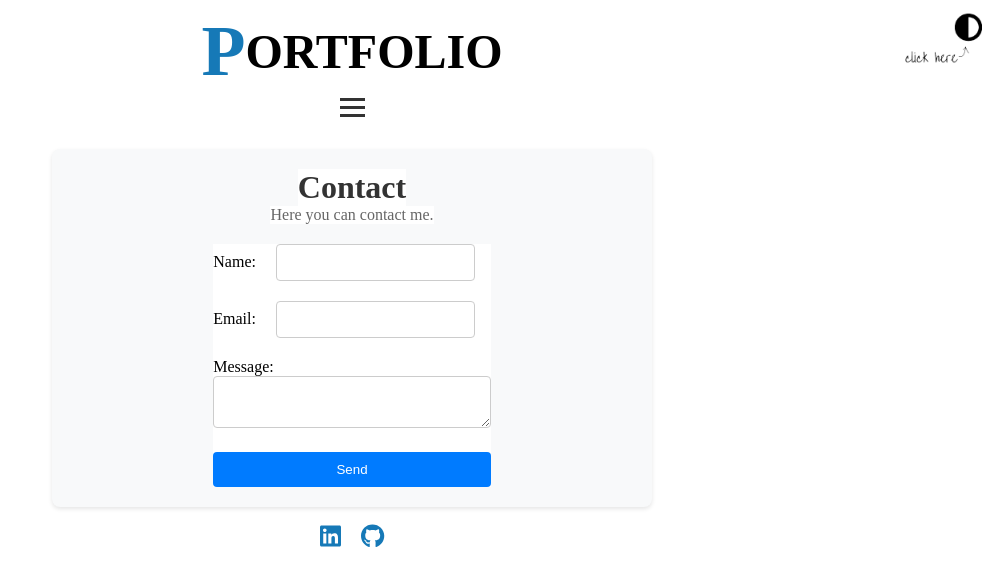
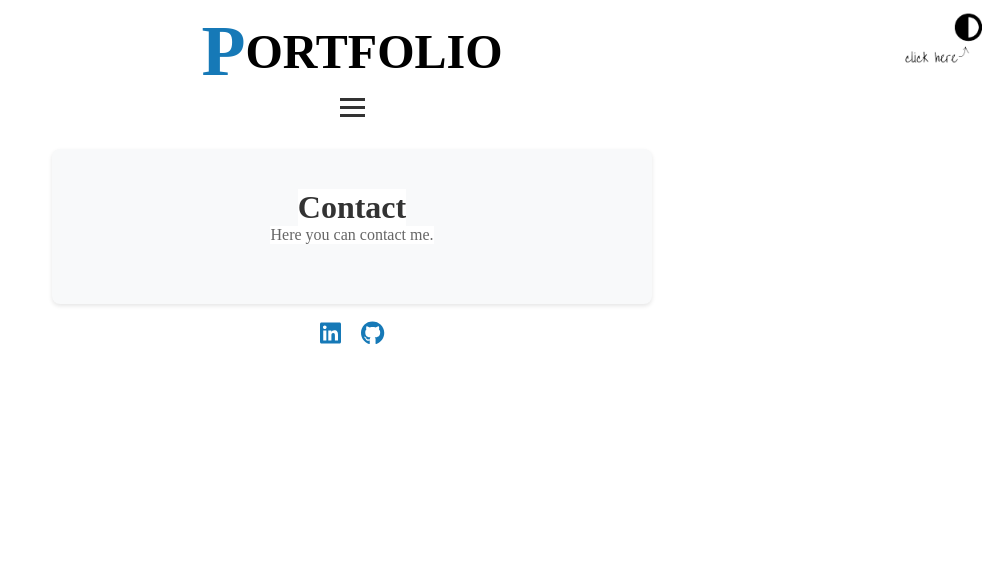
Before and after one commit to EmmaaDy/Portfolio, a React (Vite) app: page /contact in a window 1280 px wide. Shown: the top 586 px of the page, without its empty margins (288-1280 px from the left). Built offline with nearby package versions, Linux system fonts and the light colour scheme.

Commit message:
Changed some import and some styles

```diff
--- a/src/Pages/About.jsx
+++ b/src/Pages/About.jsx
@@ -1,7 +1,7 @@
 import React from 'react';
 import '../index.css';
-import '../styles/About.css';
-import '../styles/darkmode.css';
+import '../Styles/About.css';
+import '../Styles/darkmode.css';
 import avatar from '../assets/avatar.jpg';
 import { FaHtml5, FaCss3Alt, FaJs, FaReact, FaNodeJs } from 'react-icons/fa'; // Import icons
 
--- a/src/Pages/Contact.jsx
+++ b/src/Pages/Contact.jsx
@@ -1,7 +1,7 @@
 import React from 'react';
 import '../index.css';
-import '../styles/Contact.css';
-import '../styles/darkmode.css';
+import '../Styles/Contact.css';
+import '../Styles/darkmode.css';
 import Contactform from '../components/Contactform';
 
 // Component for the contact page
@@ -10,7 +10,6 @@ const Contact = () => {
     <div className="contact-container">
       <h1 className="contact-heading">Contact</h1>
       <p className="contact-description">Here you can contact me.</p>
-      <Contactform />
     </div>
   );
 };
--- a/src/Pages/Home.jsx
+++ b/src/Pages/Home.jsx
@@ -1,9 +1,9 @@
 import React from 'react';
 import { Link } from 'react-router-dom';
-import '../styles/Button.css';
-import '../styles/Home.css';
+import '../Styles/Button.css';
+import '../Styles/Home.css';
 import '../index.css';
-import '../styles/darkmode.css';
+import '../Styles/darkmode.css';
 import about_image from '../assets/about_image.jpg';
 import projects_image from '../assets/projects_image.jpg';
 import contact_image from '../assets/contact_image.jpg';
--- a/src/Pages/Projects.jsx
+++ b/src/Pages/Projects.jsx
@@ -1,8 +1,8 @@
 import React, { useState, useEffect } from 'react';
 import axios from 'axios';
 import '../index.css';
-import '../styles/Projects.css';
-import '../styles/darkmode.css';
+import '../Styles/Projects.css';
+import '../Styles/darkmode.css';
 
 const Projects = () => {
   const [repos, setRepos] = useState([]); // State to store repositories
--- a/src/components/ButtonToggleTheme.jsx
+++ b/src/components/ButtonToggleTheme.jsx
@@ -2,7 +2,7 @@ import React from "react";
 import { useDispatch, useSelector } from "react-redux";
 import { toggleTheme } from "../redux/store";
 import Button from "../assets/Click.png";
-import "../styles/Button.css";
+import "../Styles/Button.css";
 
 // Component for toggling the theme
 const ButtonToggleTheme = () => {
--- a/src/components/Contactform.jsx
+++ b/src/components/Contactform.jsx
@@ -1,5 +1,5 @@
 import React, { useState } from 'react';
-import '../styles/darkmode.css';
+import '../Styles/darkmode.css';
 import '../index.css';
 
 // Contact form component
--- a/src/components/Footer.jsx
+++ b/src/components/Footer.jsx
@@ -1,8 +1,8 @@
 import React from 'react';
 import { FontAwesomeIcon } from '@fortawesome/react-fontawesome';
 import { faLinkedin, faGithub } from '@fortawesome/free-brands-svg-icons';
-import "/src/styles/Footer.css";
-import '../styles/darkmode.css';
+import "../Styles/Footer.css";
+import '../Styles/darkmode.css';
 
 // Footer component displaying social media links
 const Footer = () => {
--- a/src/components/Header.jsx
+++ b/src/components/Header.jsx
@@ -1,8 +1,8 @@
 import React from 'react';
 import Navbar from './Navbar';
-import '../styles/Button.css';
-import '../styles/darkmode.css';
-import "/src/styles/Header.css";
+import '../Styles/Button.css';
+import '../Styles/darkmode.css';
+import "/src/Styles/Header.css";
 import { useSelector } from 'react-redux';
 import ButtonToggleTheme from './ButtonToggleTheme';
 
--- a/src/components/Navbar.jsx
+++ b/src/components/Navbar.jsx
@@ -1,7 +1,7 @@
 import React, { useState } from 'react';
 import { Link } from 'react-router-dom';
-import "../styles/Nav.css";
-import '../styles/darkmode.css';
+import "../Styles/Nav.css";
+import '../Styles/darkmode.css';
 
 // Component for the navigation bar
 const Navbar = () => {
--- a/src/main.jsx
+++ b/src/main.jsx
@@ -4,7 +4,7 @@ import { Provider } from 'react-redux';
 import store from './redux/store.js';
 import App from './App.jsx';
 import './index.css';
-import './styles/darkmode.css';
+import '../src/Styles/darkmode.css';
 
 // Get the container element where the app will be mounted
 const container = document.getElementById('root');
--- a/src/styles/Contact.css
+++ b/src/styles/Contact.css
@@ -1,6 +1,6 @@
 /* Container styles for the contact section */
 .contact-container {
-    padding: 20px;
+    padding: 40px;
     background-color: #f8f9fa;
     border-radius: 8px;
     box-shadow: 0 2px 4px rgba(0,0,0,0.1);
```
Also changed, not shown: src/App.jsx (+7 -7 lines).
